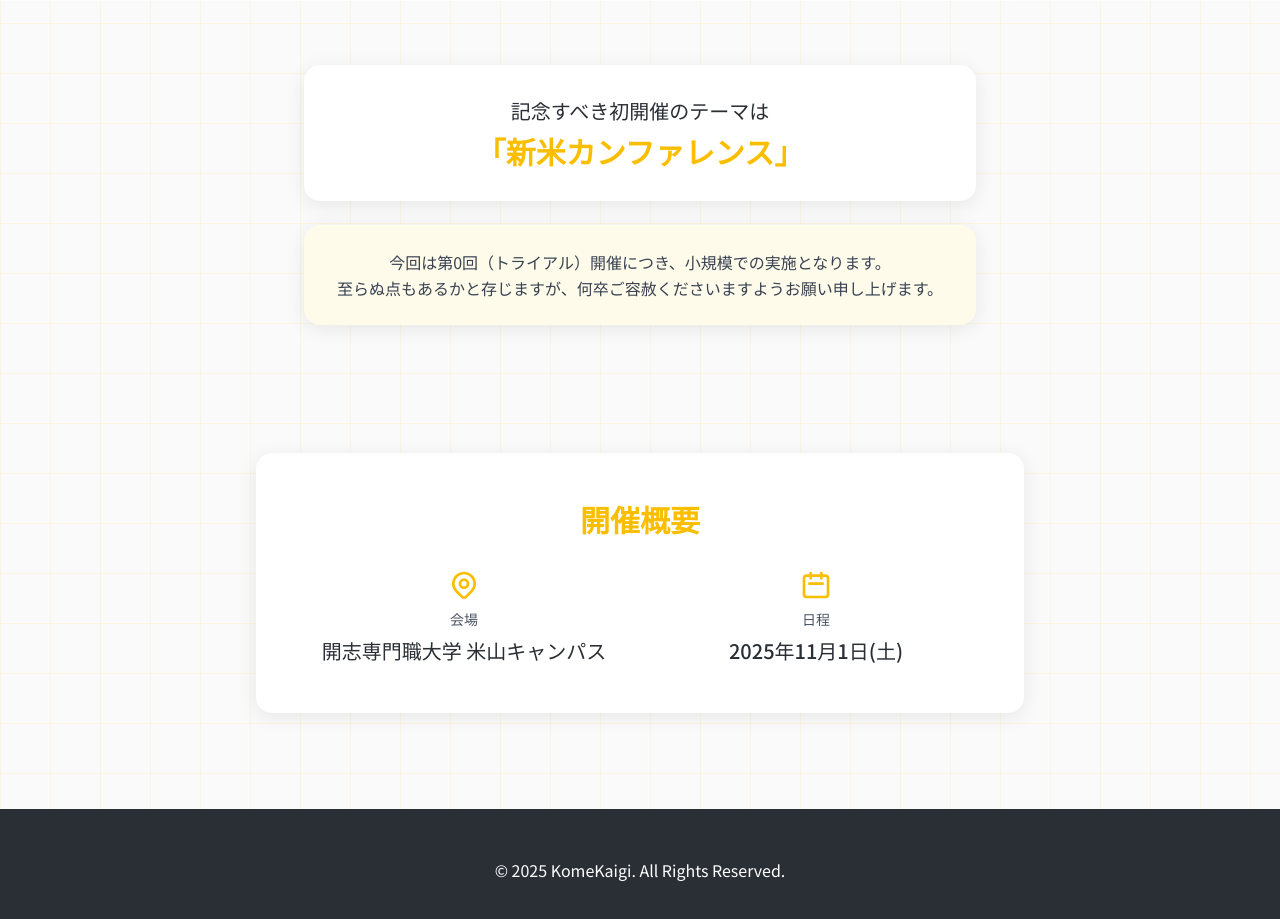
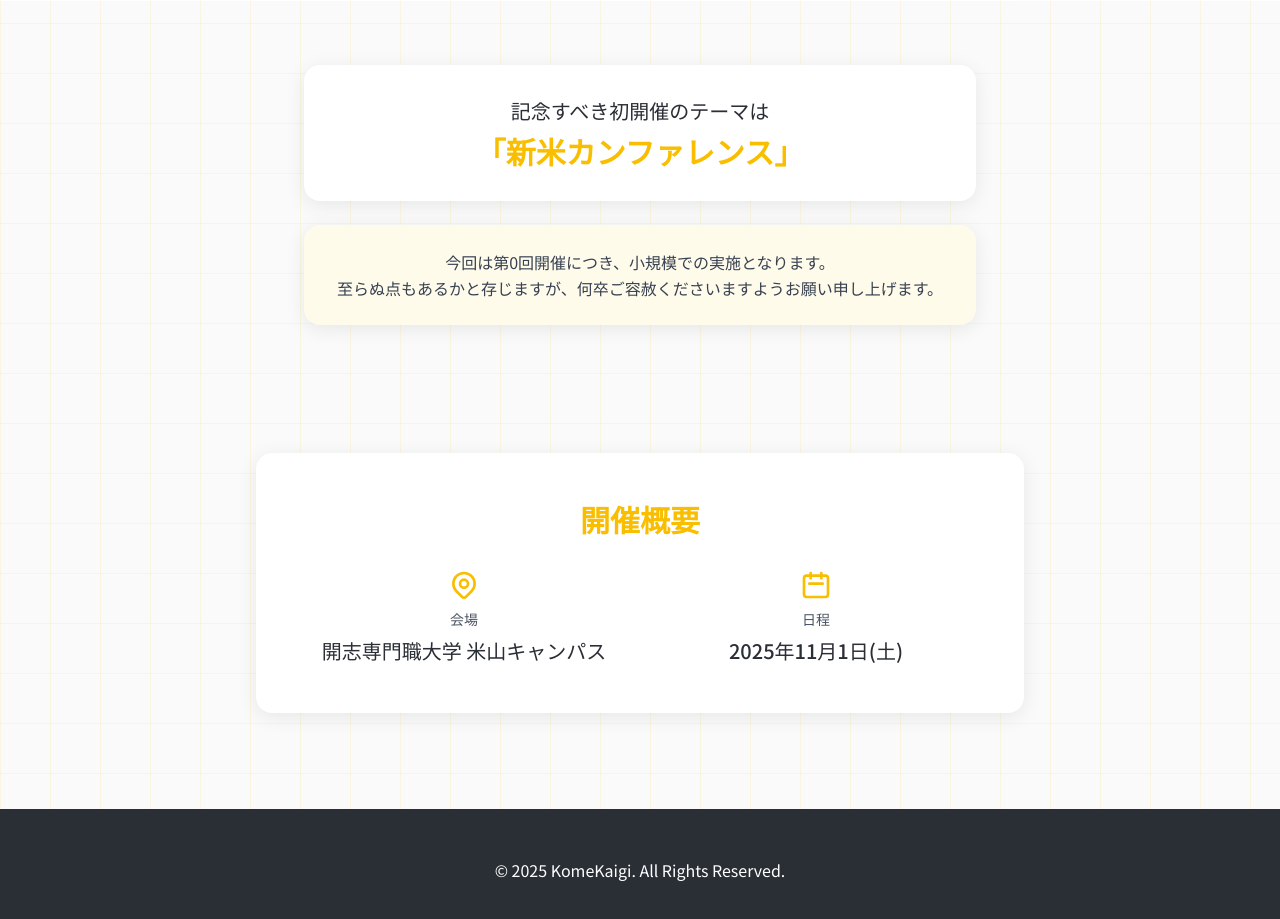
Before and after one commit to kome-kaigi/KomeKaigi2025, a plain HTML site: page docs/index.html in a window 1280 px wide. Shown: the part 777-1696 px from the top of the page. Drawn offline with nearby package versions, Linux system fonts and the light colour scheme.

Commit message:
Update docs/index.html
Co-authored-by: akshimo <akitaka.shimomura@gmail.com>

```diff
--- a/docs/index.html
+++ b/docs/index.html
@@ -172,7 +172,7 @@
       </div>
       <div class="card p-6 max-w-2xl mx-auto animate-fadeInUp bg-amber-50">
         <p class="text-gray-700">
-          今回は第0回（トライアル）開催につき、小規模での実施となります。<br>
+          今回は第0回開催につき、小規模での実施となります。<br>
           至らぬ点もあるかと存じますが、何卒ご容赦くださいますようお願い申し上げます。
         </p>
       </div>
```
